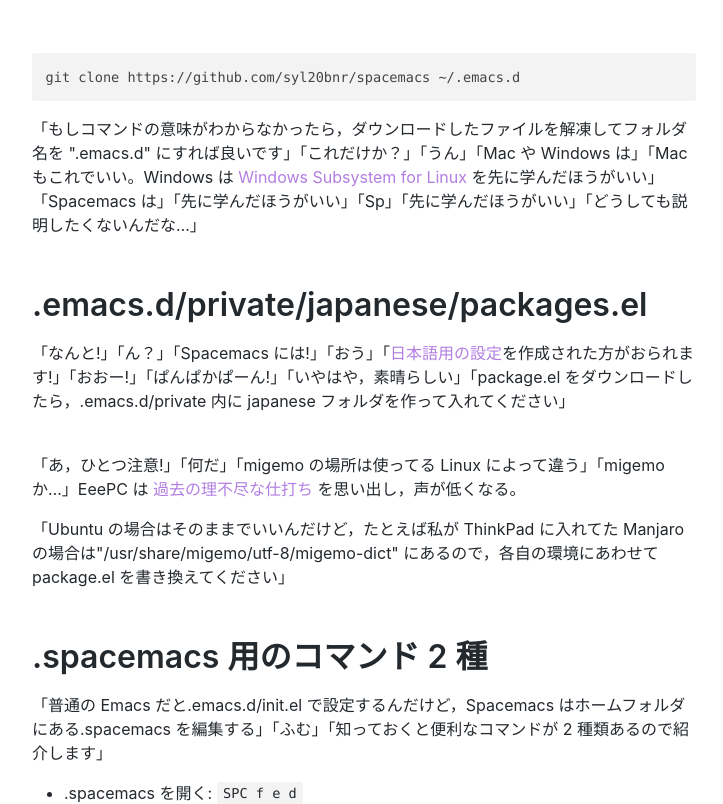
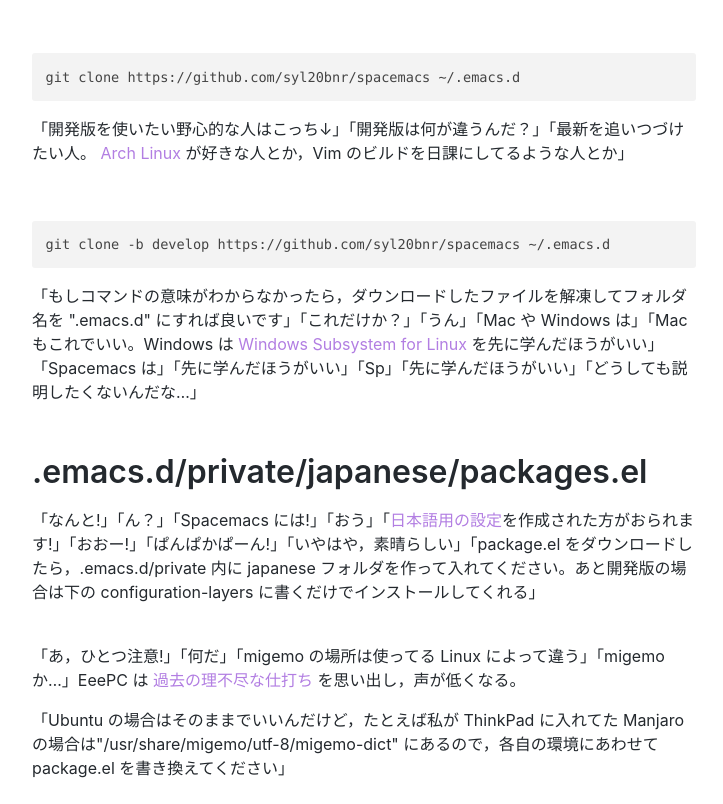
Before and after one commit to jamcha-aa/Spacemacs-Guide, a plain HTML site: page docs/05.html in a window 1280 px wide. Shown: the part 733-1537 px from the top of the page, without its empty margins (276-999 px from the left). Drawn offline with nearby package versions, Linux system fonts and the light colour scheme; a script that the page names is missing.

Commit message:
Deploy website
Deploy website version based on dc293b95aa25655460d779056d0347c13f6670e4

```diff
--- a/docs/05.html
+++ b/docs/05.html
@@ -37,9 +37,13 @@
 <p><br></p>
 <pre><code class="hljs">git clone https://github.com/syl20bnr/spacemacs ~/.emacs.d
 </code></pre>
+<p>「開発版を使いたい野心的な人はこっち↓」「開発版は何が違うんだ？」「最新を追いつづけたい人。 <a href="https://www.archlinux.org/">Arch Linux</a> が好きな人とか，Vim のビルドを日課にしてるような人とか」</p>
+<p><br></p>
+<pre><code class="hljs">git clone -b develop https://github.com/syl20bnr/spacemacs ~/.emacs.d
+</code></pre>
 <p>「もしコマンドの意味がわからなかったら，ダウンロードしたファイルを解凍してフォルダ名を &quot;.emacs.d&quot; にすれば良いです」「これだけか？」「うん」「Mac や Windows は」「Mac もこれでいい。Windows は <a href="https://www49.atwiki.jp/ntemacs/pages/69.html">Windows Subsystem for Linux</a> を先に学んだほうがいい」「Spacemacs は」「先に学んだほうがいい」「Sp」「先に学んだほうがいい」「どうしても説明したくないんだな…」</p>
 <h1><a class="anchor" aria-hidden="true" id="emacsd-private-japanese-packagesel"></a><a href="#emacsd-private-japanese-packagesel" aria-hidden="true" class="hash-link"><svg class="hash-link-icon" aria-hidden="true" height="16" version="1.1" viewBox="0 0 16 16" width="16"><path fill-rule="evenodd" d="M4 9h1v1H4c-1.5 0-3-1.69-3-3.5S2.55 3 4 3h4c1.45 0 3 1.69 3 3.5 0 1.41-.91 2.72-2 3.25V8.59c.58-.45 1-1.27 1-2.09C10 5.22 8.98 4 8 4H4c-.98 0-2 1.22-2 2.5S3 9 4 9zm9-3h-1v1h1c1 0 2 1.22 2 2.5S13.98 12 13 12H9c-.98 0-2-1.22-2-2.5 0-.83.42-1.64 1-2.09V6.25c-1.09.53-2 1.84-2 3.25C6 11.31 7.55 13 9 13h4c1.45 0 3-1.69 3-3.5S14.5 6 13 6z"></path></svg></a>.emacs.d/private/japanese/packages.el</h1>
-<p>「なんと!」「ん？」「Spacemacs には!」「おう」「<a href="https://github.com/kenjimyzk/spacemacs-japanese">日本語用の設定</a>を作成された方がおられます!」「おおー!」「ぱんぱかぱーん!」「いやはや，素晴らしい」「package.el をダウンロードしたら，.emacs.d/private 内に japanese フォルダを作って入れてください」</p>
+<p>「なんと!」「ん？」「Spacemacs には!」「おう」「<a href="https://github.com/kenjimyzk/spacemacs-japanese">日本語用の設定</a>を作成された方がおられます!」「おおー!」「ぱんぱかぱーん!」「いやはや，素晴らしい」「package.el をダウンロードしたら，.emacs.d/private 内に japanese フォルダを作って入れてください。あと開発版の場合は下の configuration-layers に書くだけでインストールしてくれる」</p>
 <p><br>
 「あ，ひとつ注意!」「何だ」「migemo の場所は使ってる Linux によって違う」「migemo か…」EeePC は <a href="https://jamcha-aa.github.io/Emacs-tutorial/18.html">過去の理不尽な仕打ち</a> を思い出し，声が低くなる。</p>
 <p>「Ubuntu の場合はそのままでいいんだけど，たとえば私が ThinkPad に入れてた Manjaro の場合は&quot;/usr/share/migemo/utf-8/migemo-dict&quot; にあるので，各自の環境にあわせて package.el を書き換えてください」</p>
```
